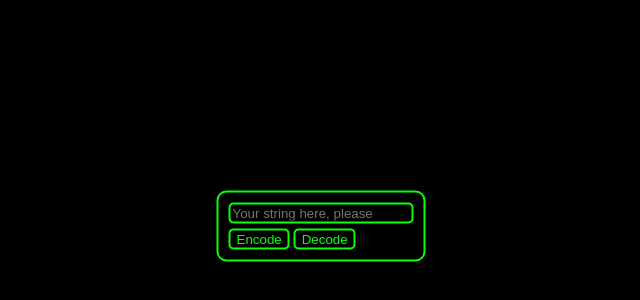
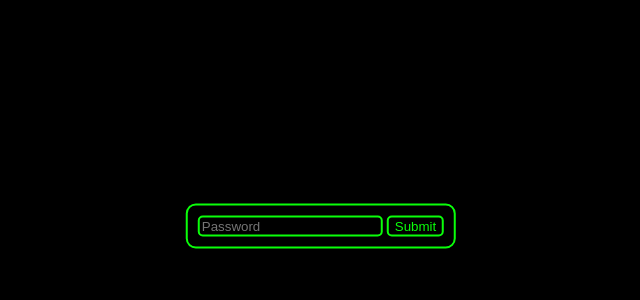
Before and after one commit to artemdev52/theCypher, a plain HTML site: page index.html in a window 1280 px wide. Shown: the part 174-474 px from the top of the page, without its empty margins (319-959 px from the left). Drawn offline with Linux system fonts and the light colour scheme.

Commit message:
Update index.html
Updated the layout and added a login section with password functionality.

```diff
--- a/index.html
+++ b/index.html
@@ -6,7 +6,7 @@
     body {
       background-color: black;
     }
-    #center {
+    .center {
       position: absolute;
       left: 50%;
       top: 50%;
@@ -24,11 +24,18 @@
   </style>
 </head>
 <body>
-  <div id='center'>
+  <div class='center'>
     <input placeholder='Your string here, please' id='phrase'>
     <div style='display: block; margin-top: 5px;'>
       <button onclick='encode(document.getElementById("phrase").value)'>Encode</button>
       <button onclick='decode(document.getElementById("phrase").value)'>Decode</button>
+    </div>
+  </div>
+  <div id='login'>
+    <div id='overlay' style='position: absolute; left: 0px; top: 0px; width: 100%; height: 100%; background-color: black;'></div>
+    <div class='center'>
+      <input placeholder="Password" id='password'>
+      <button onclick='submit()'>Submit</button>
     </div>
   </div>
   <script>
@@ -77,6 +84,13 @@
       }
       alert(output)
     }
+    function submit() {
+      if (document.getElementById('password').value === '321ytrewq') {
+        document.getElementById('login').style.display = 'none'
+      } else {
+        window.open('https://artemdev52.github.io/mywebsite/index.html')
+      }
+    }
   </script>
 </body>
 </html>
```
